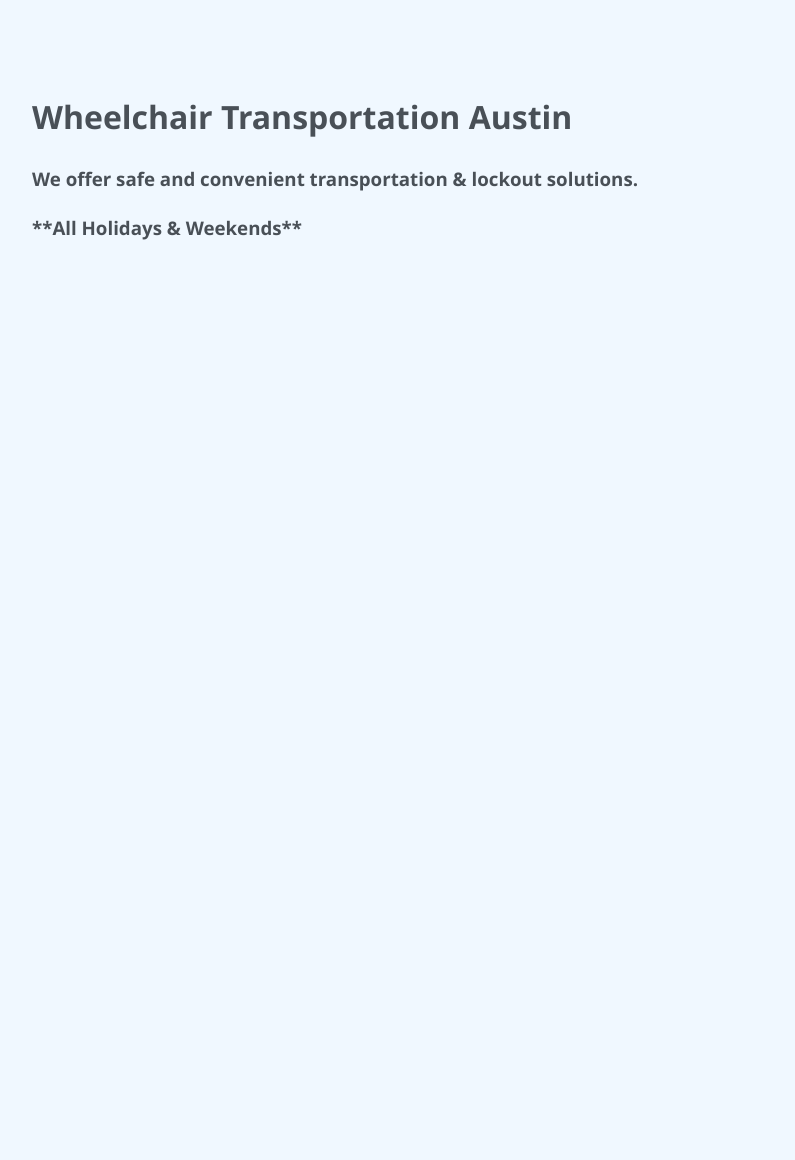
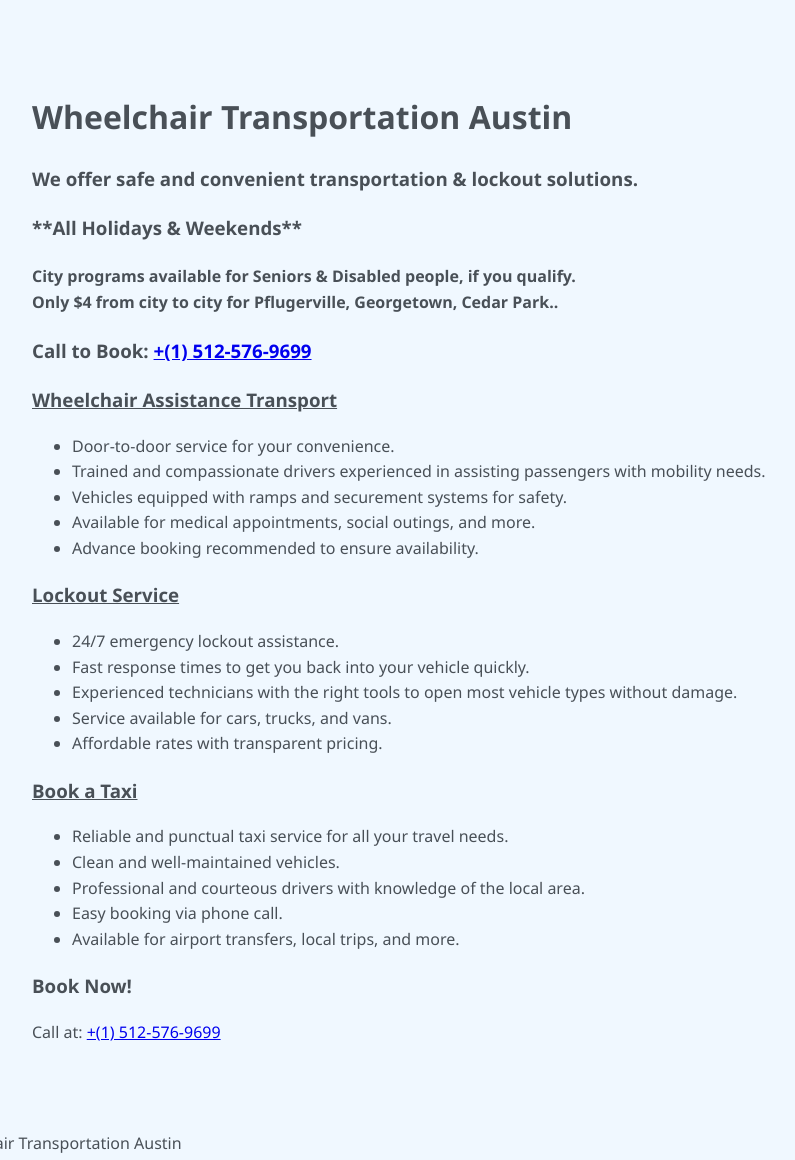
Before and after one commit to vipingoyal786/WheelchairTransportAustin, a plain HTML site: page index.html in a window 1280 px wide. Shown: the whole page, without its empty margins (128-923 px from the left). Before the commit the page ends 800 px from the top, so only its background shows below. Drawn offline with Linux system fonts and the light colour scheme.

Commit message:
Update index.html

```diff
--- a/index.html
+++ b/index.html
@@ -24,3 +24,103 @@
 
             <h3>We offer safe and convenient transportation & lockout solutions.
           <p/>**All Holidays & Weekends**
+          <h4>City programs available for Seniors & Disabled people, if you qualify.
+          <br>Only $4 from city to city for Pflugerville, Georgetown, Cedar Park..</h4>
+
+            <h3>Call to Book: <a href="tel:+15125769699">+(1) 512-576-9699</a></h3>
+
+          </h3>
+
+        </header>
+
+        <section class="service-section">
+
+            <div class="service-info">
+
+                <h3><u>Wheelchair Assistance Transport</u></h3>
+
+                <ul>
+
+                    <li>Door-to-door service for your convenience.</li>
+
+                    <li>Trained and compassionate drivers experienced in assisting passengers with mobility needs.</li>
+
+                    <li>Vehicles equipped with ramps and securement systems for safety.</li>
+
+                    <li>Available for medical appointments, social outings, and more.</li>
+
+                    <li>Advance booking recommended to ensure availability.</li>
+
+                </ul>
+
+            </div>
+
+        </section>
+
+        <section class="service-section">
+
+            <div class="service-info">
+
+                <h3><u>Lockout Service</u></h3>
+
+                <ul>
+
+                    <li>24/7 emergency lockout assistance.</li>
+
+                    <li>Fast response times to get you back into your vehicle quickly.</li>
+
+                    <li>Experienced technicians with the right tools to open most vehicle types without damage.</li>
+
+                    <li>Service available for cars, trucks, and vans.</li>
+
+                    <li>Affordable rates with transparent pricing.</li>
+
+                </ul>
+
+            </div>
+
+        </section>
+
+        <section class="service-section">
+
+            <div class="service-info">
+
+                <h3><u>Book a Taxi</u></h3>
+
+                <ul>
+
+                    <li>Reliable and punctual taxi service for all your travel needs.</li>
+
+                    <li>Clean and well-maintained vehicles.</li>
+
+                    <li>Professional and courteous drivers with knowledge of the local area.</li>
+
+                    <li>Easy booking via phone call.</li>
+
+                    <li>Available for airport transfers, local trips, and more.</li>
+
+                </ul>
+
+            </div>
+
+        </section>
+
+        <section class="call-to-action">
+
+            <h3>Book Now!</h3>
+
+            <p>Call at: <a href="tel:+15125769699">+(1) 512-576-9699</a></p>
+
+        </section>
+
+    </div>
+
+    <footer>
+
+        <p>&copy; 2025 Wheelchair Transportation Austin</p>
+
+    </footer>
+
+</body>
+
+</html>
```
